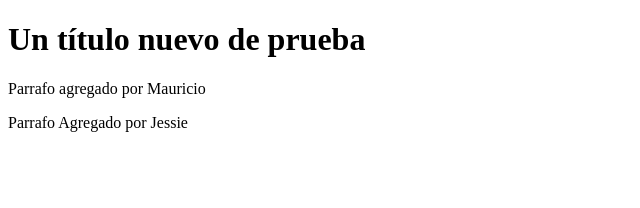
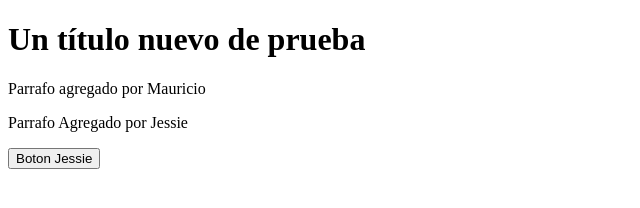
Before and after one commit to emorantesEdutecno/ProyectoPruebaColaborativo, a plain HTML site: page index.html in a window 1280 px wide. Shown: the whole page, without its empty margins (0-640 px from the left). Drawn offline with Linux system fonts and the light colour scheme.

Commit message:
agregamos boton

```diff
--- a/index.html
+++ b/index.html
@@ -13,7 +13,11 @@
     <h1> Un título nuevo de prueba </h1>
 <p> Parrafo agregado por Mauricio </p>
         <p>Parrafo Agregado por Jessie</p>
+
     </header>
+    <section>
+        <button>Boton Jessie</button>
+    </section>
 </body>
 
 </html>
```
